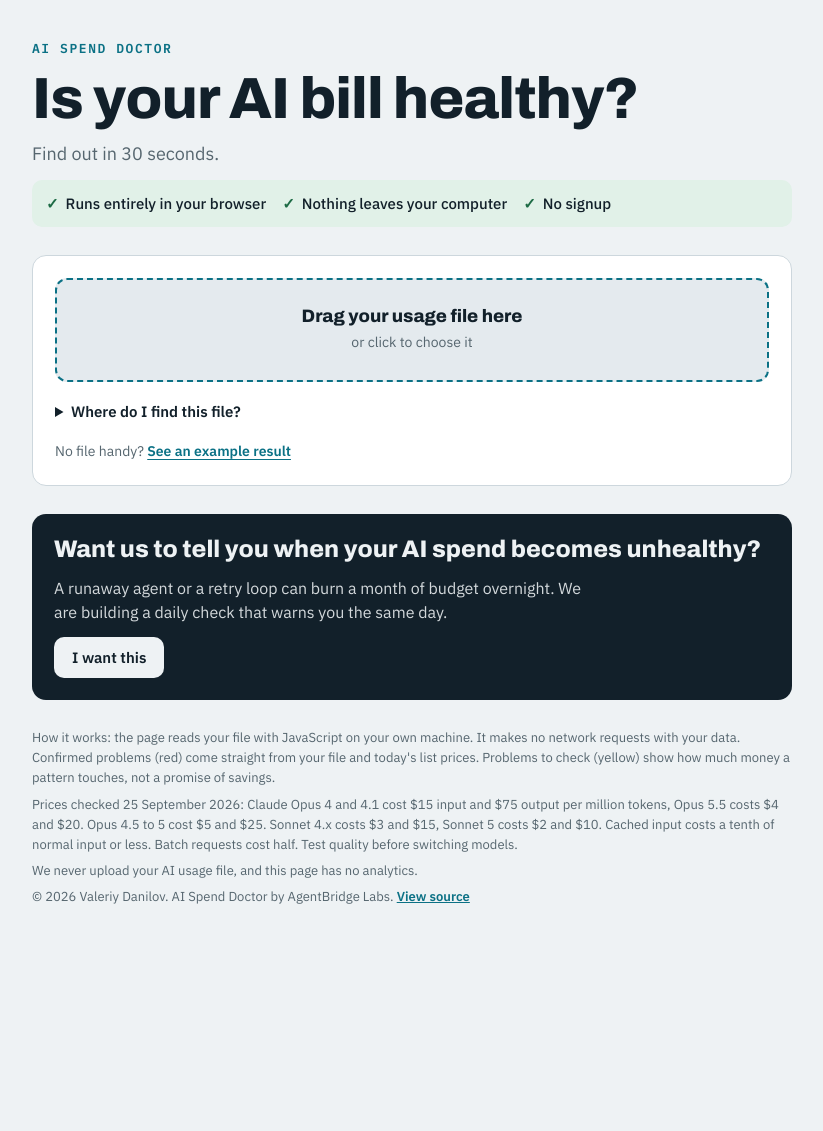
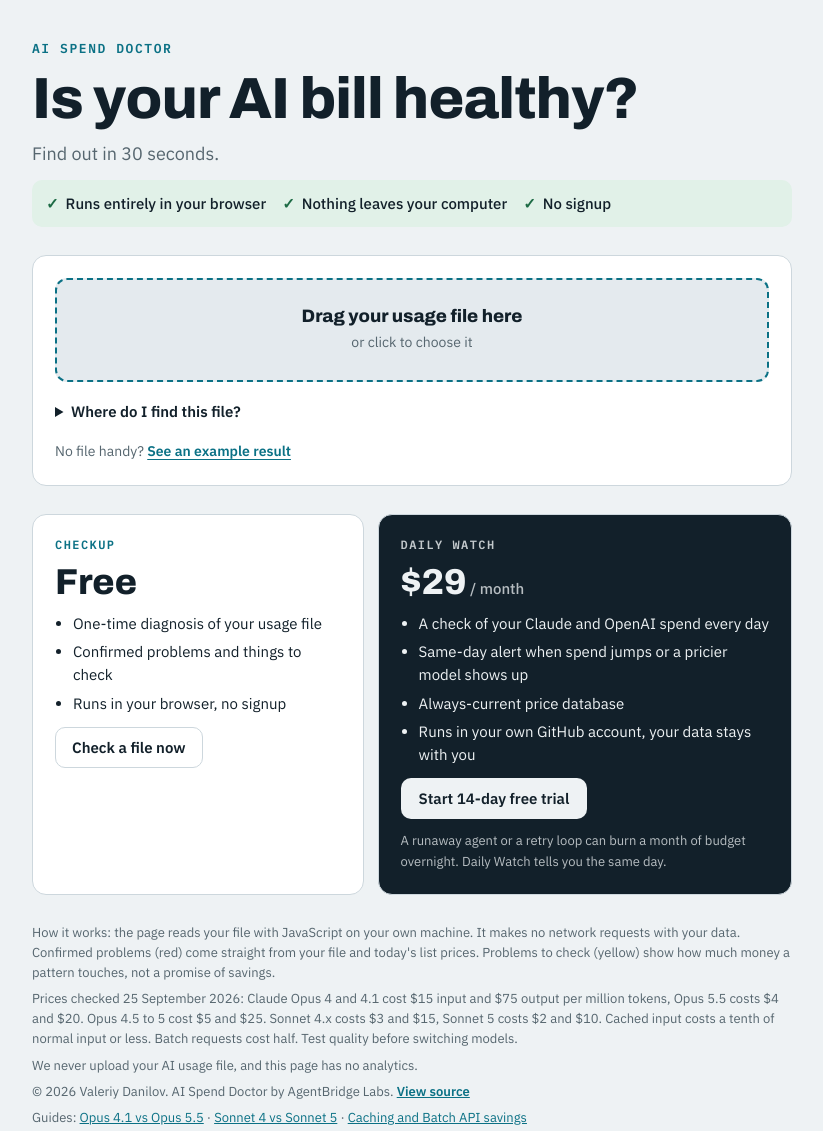
Before and after one commit to labfile0-eng/ai-spend-doctor, a plain HTML site: page index.html in a window 1280 px wide. Shown: the whole page, without its empty margins (228-1051 px from the left). Before the commit the page ends 979 px from the top, so only its background shows below. Drawn offline with Linux system fonts and the light colour scheme.

Commit message:
Add plans block, guide links, sitemap and robots

```diff
--- a/index.html
+++ b/index.html
@@ -93,6 +93,16 @@ h3{font:600 12px var(--mono);letter-spacing:.12em;text-transform:uppercase;color
 @media (max-width:560px){.find{grid-template-columns:5px 1fr}.find .m{grid-column:2;text-align:left;padding:0 0 13px}}
 .chart{background:var(--surface);border:1px solid var(--line);border-radius:12px;padding:14px 14px 8px}
 .chart svg{width:100%;height:auto;display:block}
+.plans{display:grid;grid-template-columns:1fr 1.25fr;gap:14px;align-items:stretch}
+@media (max-width:640px){.plans{grid-template-columns:1fr}}
+.plan{background:var(--surface);border:1px solid var(--line);border-radius:14px;padding:22px;display:grid;gap:12px;align-content:start}
+.plan .pname{font:600 12px var(--mono);letter-spacing:.12em;text-transform:uppercase;color:var(--accent)}
+.plan.pro .pname{color:var(--bg);opacity:.8}
+.plan .pprice{font:800 36px/1 var(--display)}
+.plan .pprice small{font:500 15px var(--body);opacity:.75}
+.plan ul{margin:0;padding-left:18px;display:grid;gap:5px;font-size:15px}
+.plan .pbtn{justify-self:start;font:600 15px var(--body);border-radius:10px;padding:10px 16px;text-decoration:none;border:1px solid var(--line);color:var(--ink)}
+.plan .pnote{font-size:13px;opacity:.75}
 .premium{background:var(--ink);color:var(--bg);border-radius:14px;padding:22px;display:grid;gap:12px}
 .premium h2{font:800 24px/1.15 var(--display);margin:0;color:var(--bg)}
 .premium p{margin:0;opacity:.88;max-width:56ch}
@@ -145,11 +155,21 @@ details summary{cursor:pointer}
     <div class="share"><button class="main" type="button" id="share">Copy this result for a colleague</button><button class="linkbtn" type="button" id="again">Check another file</button><span id="shared" class="status" aria-live="polite"></span></div>
   </section>
 
-  <section class="premium" aria-label="Notify me">
-    <h2>Want us to tell you when your AI spend becomes unhealthy?</h2>
-    <p>A runaway agent or a retry loop can burn a month of budget overnight. We are building a daily check that warns you the same day.</p>
-    <button type="button" id="wait">I want this</button>
-    <p id="waitbox" hidden>Great. Tell the person who sent you this page, and you will be first in line.</p>
+  <section class="plans" aria-label="Plans">
+    <div class="plan">
+      <div class="pname">Checkup</div>
+      <div class="pprice">Free</div>
+      <ul><li>One-time diagnosis of your usage file</li><li>Confirmed problems and things to check</li><li>Runs in your browser, no signup</li></ul>
+      <a class="pbtn ghost" href="#start">Check a file now</a>
+    </div>
+    <div class="plan pro premium">
+      <div class="pname">Daily Watch</div>
+      <div class="pprice">$29<small> / month</small></div>
+      <ul><li>A check of your Claude and OpenAI spend every day</li><li>Same-day alert when spend jumps or a pricier model shows up</li><li>Always-current price database</li><li>Runs in your own GitHub account, your data stays with you</li></ul>
+      <button type="button" id="wait">Start 14-day free trial</button>
+      <p id="waitbox" hidden>Trials open in October. Tell the person who sent you this page, and you will get one of the first invites.</p>
+      <p class="pnote">A runaway agent or a retry loop can burn a month of budget overnight. Daily Watch tells you the same day.</p>
+    </div>
   </section>
 
   <footer class="foot">
@@ -157,13 +177,14 @@ details summary{cursor:pointer}
     <p>Prices checked 25 September 2026: Claude Opus 4 and 4.1 cost $15 input and $75 output per million tokens, Opus 5.5 costs $4 and $20. Opus 4.5 to 5 cost $5 and $25. Sonnet 4.x costs $3 and $15, Sonnet 5 costs $2 and $10. Cached input costs a tenth of normal input or less. Batch requests cost half. Test quality before switching models.</p>
     <p>We never upload your AI usage file, and this page has no analytics.</p>
     <p>© 2026 Valeriy Danilov. AI Spend Doctor by AgentBridge Labs. <a href="https://github.com/labfile0-eng/ai-spend-doctor" target="_blank" rel="noopener" style="color:var(--accent);font-weight:600">View source</a></p>
+    <p>Guides: <a href="/claude-opus-4-1-vs-opus-5-5/" style="color:var(--accent)">Opus 4.1 vs Opus 5.5</a> · <a href="/claude-sonnet-4-vs-sonnet-5-price/" style="color:var(--accent)">Sonnet 4 vs Sonnet 5</a> · <a href="/claude-prompt-caching-and-batch-api-savings/" style="color:var(--accent)">Caching and Batch API savings</a></p>
   </footer>
 </div>
 
 <script>
 (() => {
 "use strict";
-const PUBLIC_URL = "https://labfile0-eng.github.io/ai-spend-doctor/";
+const PUBLIC_URL = "https://aispenddoctor.com/";
 const $ = id => document.getElementById(id);
 const fmt = n => "$" + Math.round(n).toLocaleString("en-US");
 const pct = n => Math.round(n * 100) + "%";
--- /dev/null
+++ b/robots.txt
@@ -0,0 +1,4 @@
+User-agent: *
+Allow: /
+
+Sitemap: https://aispenddoctor.com/sitemap.xml
```
Also changed, not shown: sitemap.xml (added, +7 -0 lines).
